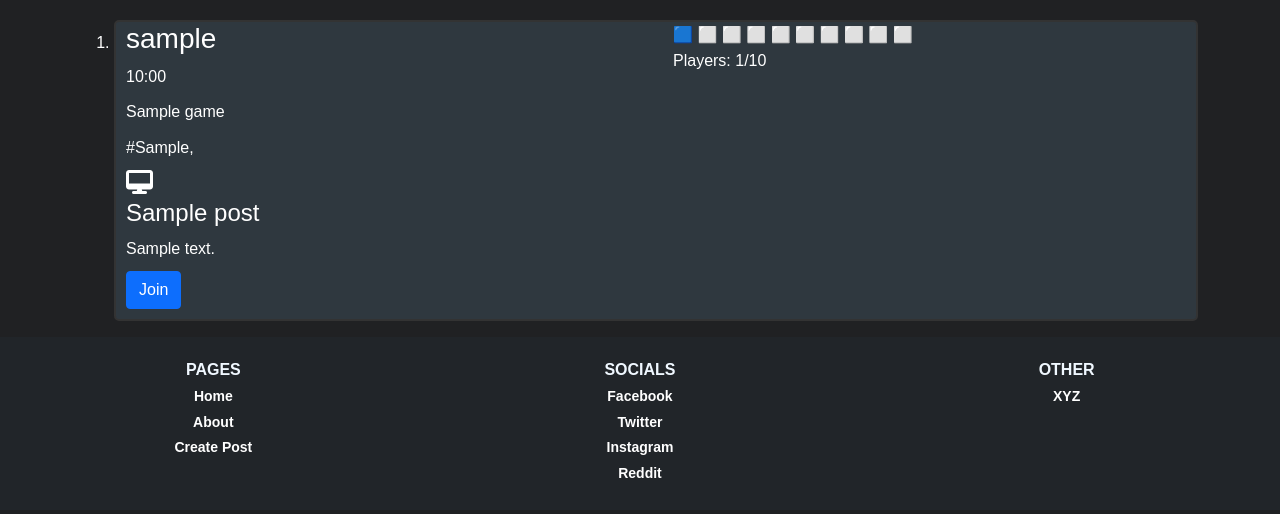
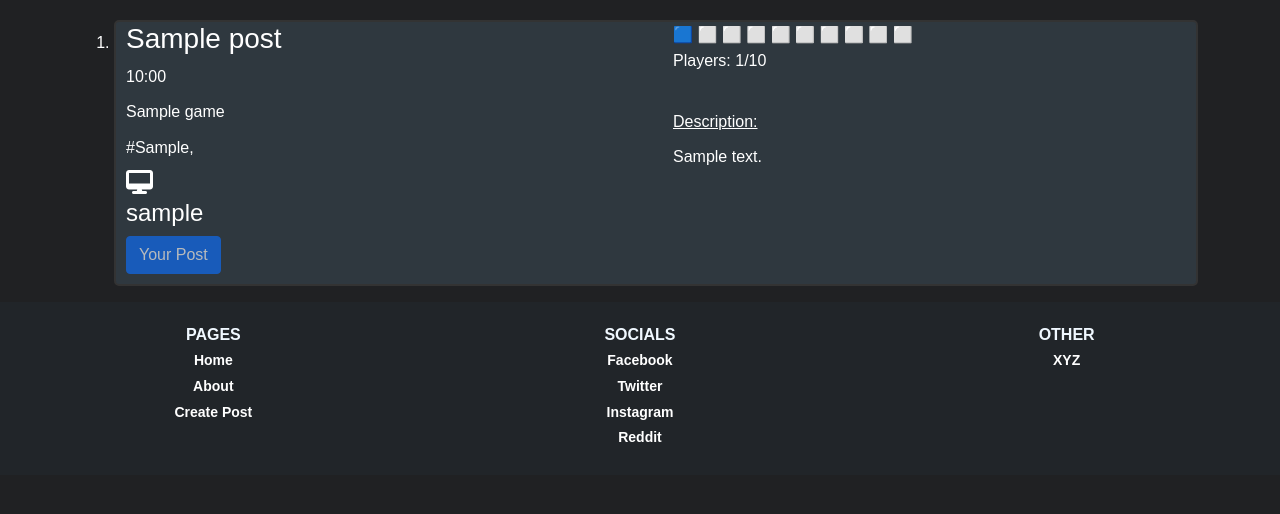
Before and after one commit to MelecaZane/AgileWebDev, a Flask app: page / in a window 1280 px wide. Shown: the part 58-572 px from the top of the page. Run offline with Flask 3, Linux system fonts and the light colour scheme; a user stored in the database is signed in; tables that the repository leaves empty hold one stand-in row (values such as "Sample post"); some libraries are stand-ins or nearby versions.

Commit message:
Changed format of posts, buttons react to status of post (and user), users cannot join their own posts.

```diff
--- a/app/models.py
+++ b/app/models.py
@@ -23,6 +23,7 @@ class User(db.Model, UserMixin):
     username = db.Column(db.String(64), unique=True, nullable=False)
     email = db.Column(db.String(120), unique=True, nullable=False)
     password_hash = db.Column(db.String(128), nullable=False)
+    in_post = db.Column(db.Integer, nullable=True, default=None)
 
     posts = db.relationship('Post', back_populates='user')
 
@@ -59,7 +60,7 @@ class Post(db.Model):
 
     def all_posts():
         posts = Post.query.join(User, Post.post_user_id == User.user_id).join(Game, Post.post_game_id == Game.game_id).join(Platform, Post.post_platform_id == Platform.platform_id).add_columns(\
-            Post.post_id, User.username, Game.game_title, Post.player_amount, Post.tags, Post.description, Post.post_date, Post.post_platform_id, Post.post_title, Post.found_players).all()
+            Post.post_id, User.username, Game.game_title, Post.player_amount, Post.tags, Post.description, Post.post_date, Post.post_platform_id, Post.post_title, Post.found_players, Post.post_user_id).all()
         return posts
 
 class Platform(db.Model):
--- a/app/routes.py
+++ b/app/routes.py
@@ -26,6 +26,7 @@ def home_page():
                 post_to_update.found_player_list = str(current_user.user_id)
             else:
                 post_to_update.found_player_list += "," + str(current_user.user_id)
+            current_user.in_post = post_to_update.post_id
             db.session.commit()
         return render_template("index.html",
                             posts=Post.all_posts(),
--- a/app/templates/index.html
+++ b/app/templates/index.html
@@ -9,7 +9,7 @@
             <form method='POST'>
             <div class="row">
                 <div class="col-md-6" id="left-post-column">
-                    <h3>{{ post[2] }}</h3> <!-- Username -->
+                    <h3>{{ post[9] }}</h3> <!-- Post Title -->
                     <p>{{ post[7]|datetime }}</p> <!-- Time -->
                     <p>{{ post[3] }}</p> <!-- Game -->
                     <p> <!-- Tags -->
@@ -29,10 +29,19 @@
                         <i class='fab fa-question' style='font-size:24px;'></i>
                     {% endif %}
                     <div>
-                        <h4>{{ post[9] }}</h4> <!-- Post Title -->
-                        <p>{{ post[6] }}</p> <!-- Post Description -->
+                        <h4>{{ post[2] }}</h4> <!-- Username -->
                         {{ form.post_id(content=post[1], value=post[1]) }}
-                        {{ form.submit(class="btn btn-primary")}}
+                        {% if current_user.user_id == post[11] %}
+                            <button type="button" class="btn btn-primary" disabled>Your Post</button>
+                        {% elif post[4] == post[10] %}
+                            <button type="button" class="btn btn-primary" disabled>Lobby Full</button>
+                        {% elif current_user.in_post == post[1] %}
+                            <button type="button" class="btn btn-primary" disabled>Joined</button>
+                        {% elif current_user.in_post == None %}
+                            {{ form.submit(class="btn btn-primary")}}
+                        {% else %}
+                            <button type="button" class="btn btn-primary" disabled>Join</button>
+                        {% endif %}
                     </div>
                 </div>
                 <div class="col-md-6" id="right-post-column">
@@ -45,6 +54,9 @@
                         {% endfor %}
                     </div>
                     <p>Players: {{ post[10] }}/{{ post[4] }} </p> <!-- Player Amount -->
+                    <br>
+                    <p><ins>Description:</ins></p>
+                    <p>{{ post[6] }}</p> <!-- Post Description -->
                 </div>
             </div>
         </form>
--- a/app/templates/signIn.html
+++ b/app/templates/signIn.html
@@ -47,7 +47,7 @@
                         </div>
 
                         <div class="center mt-20">
-                          {{ form.submit(onclick="return loginVal();", class="Submit-Btn", id="LoginBtn") }}
+                          {{ form.submit(class="Submit-Btn", id="LoginBtn") }}
                         </div>
                       </form>
                       <p class="center mt-20 dont-have-account">
```
Also changed, not shown: migrations/versions/8719853c52ca_.py (added, +32 -0 lines), 1 other file.
